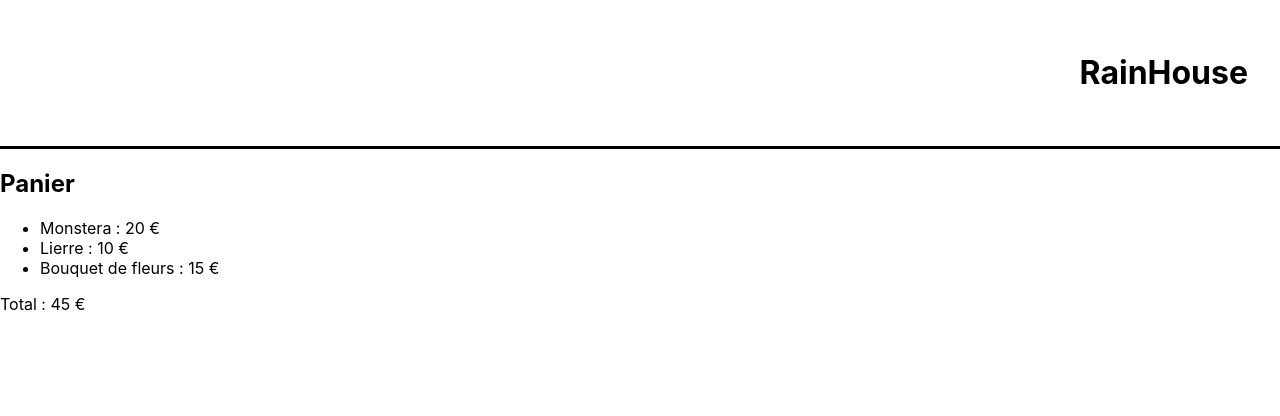
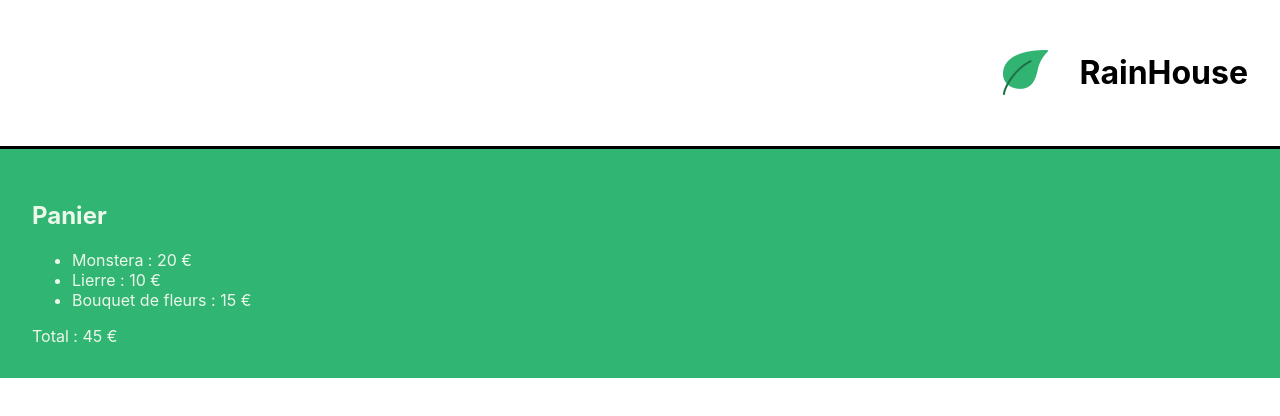
Before and after one commit to carojy/The-rainhouse, a React app: page / in a window 1280 px wide. Built offline with nearby package versions, Linux system fonts and the light colour scheme.

Commit message:
maj readme

```diff
--- a/src/components/Banner.js
+++ b/src/components/Banner.js
@@ -1,7 +1,11 @@
+import logo from '../assets/logo.png'
+import '../styles/Banner.css'
+
 function Banner() {
-    return <div className="bannerRain">
-        <h1>RainHouse</h1>
+    return <div className='trh-banner'>
+        <img src={logo} alt='Logo The Rainhouse' title='The rainhouse' className='trh-logo'/>
+        <h1 className='trh-title'>RainHouse</h1>
     </div>
 }
-import '../styles/Banner.css'
+
 export default Banner
--- a/src/components/Cart.js
+++ b/src/components/Cart.js
@@ -1,9 +1,11 @@
+import '../styles/Cart.css'
+
 function Cart(){
     const monstera = 20
     const lierre = 10
     const bouquetFleurs = 15
 
-    return (<div>
+    return (<div className="trh-cart">
         <h2>Panier</h2>
         <ul>
             <li>Monstera : {monstera} €</li>
--- a/src/styles/Banner.css
+++ b/src/styles/Banner.css
@@ -1,6 +1,19 @@
-.bannerRain {
-    color: black;
-    text-align: right;
-    padding: 32px;
-    border-bottom: solid 3px black;
+.trh-banner {
+	color: black;
+	text-align: right;
+	padding: 32px;
+	border-bottom: solid 3px black;
+	display: flex;
+	justify-content: flex-end;
+	flex-direction: row;
+	align-items: center;
 }
+
+.trh-title {
+	padding-left: 32px;
+}
+
+.trh-logo {
+	height: 45px;
+	width: 45px;
+}
--- /dev/null
+++ b/src/styles/Cart.css
@@ -0,0 +1,5 @@
+.trh-cart {
+    padding: 32px;
+    background-color: #31b572;
+    color: rgb(236, 248, 236);
+}
```
Also changed, not shown: README.md, src/assets/logo.png (added), 1 other file.
